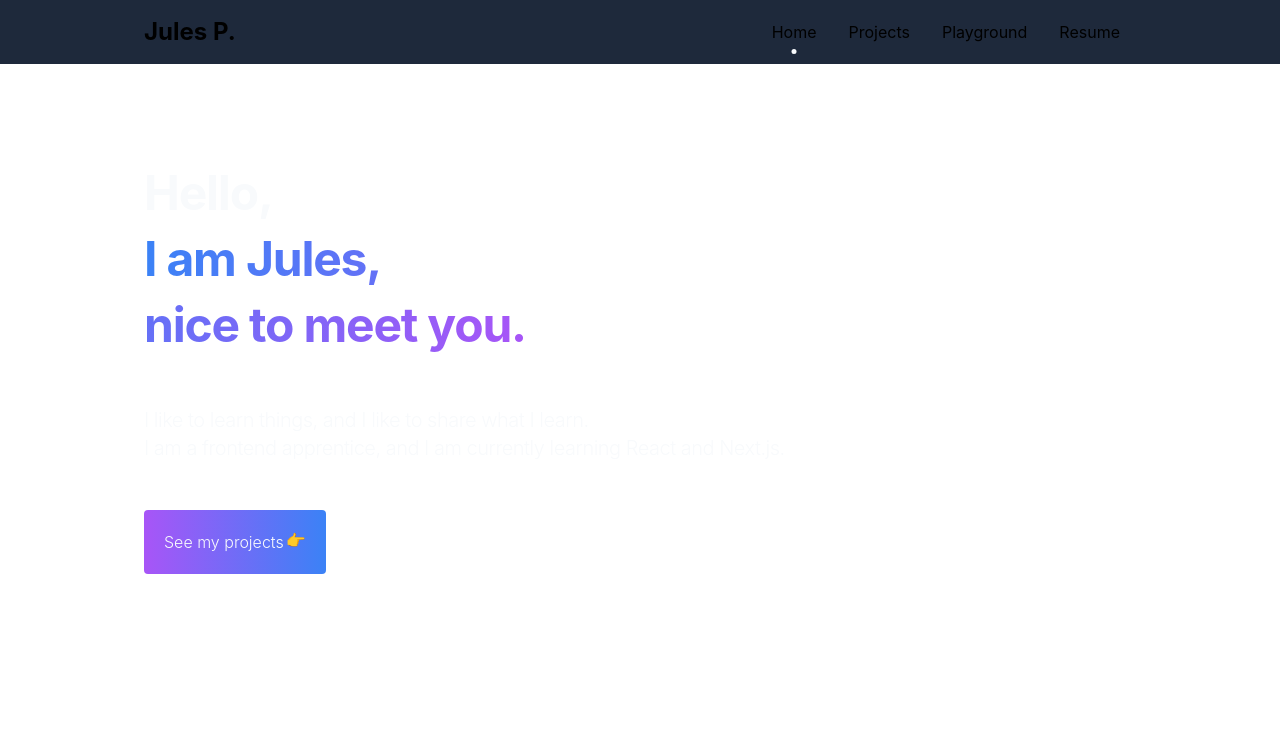
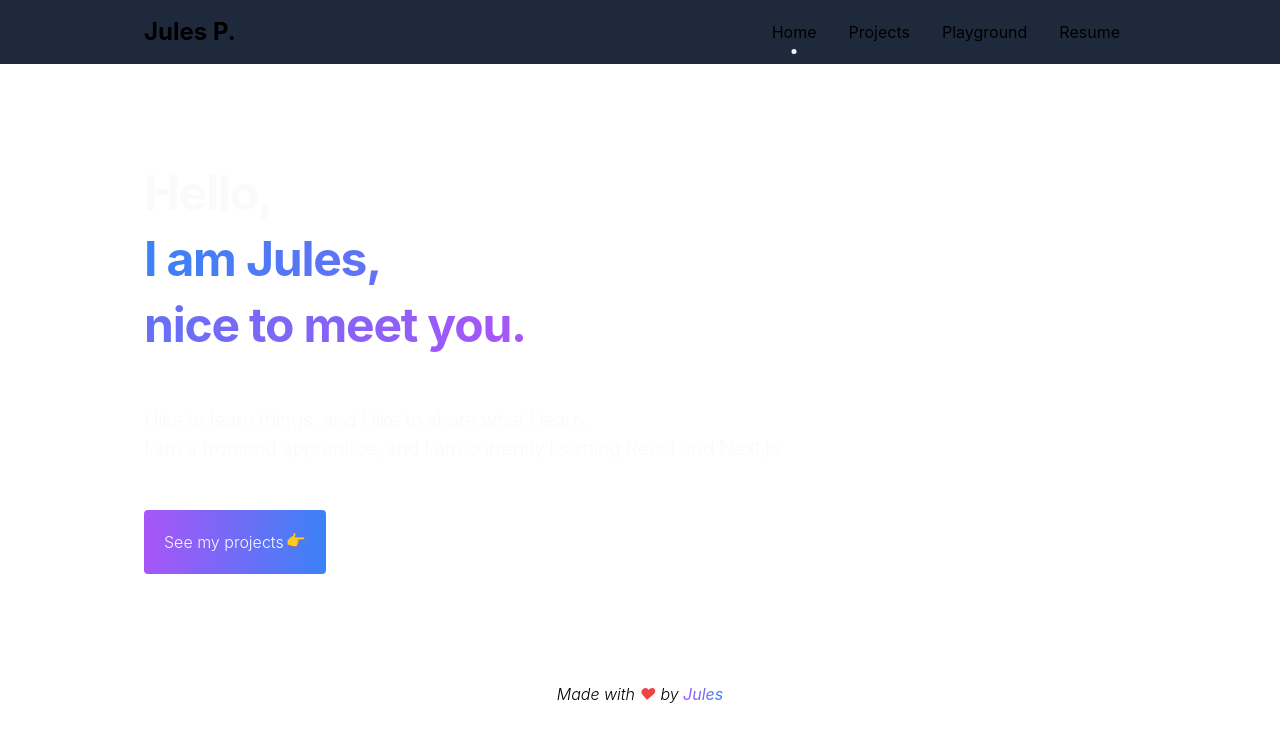
Before and after one commit to jpoissonnet/portfolio, a Next.js app: page / in a window 1280 px wide. Shown: the top 742 px of the page. Built offline with nearby package versions, Linux system fonts and the light colour scheme.

Commit message:
add footer

```diff
--- /dev/null
+++ b/app/(layout)/footer.tsx
@@ -0,0 +1,18 @@
+import React from "react";
+
+const Footer = () => {
+  return (
+    <footer className={"italic font-light text-center my-3"}>
+      Made with <span className={"text-red-500"}>❤</span> by{" "}
+      <span
+        className={
+          "font-normal bg-clip-text text-transparent bg-gradient-to-r from-purple-500 to-blue-500"
+        }
+      >
+        Jules
+      </span>
+    </footer>
+  );
+};
+
+export default Footer;
--- a/app/layout.tsx
+++ b/app/layout.tsx
@@ -1,19 +1,23 @@
 import "./globals.css";
 import NavbarTop from "./(layout)/navigation/navbar";
 import { ReactNode } from "react";
+import Footer from "./(layout)/footer";
 
 export default function RootLayout({ children }: { children: ReactNode }) {
   return (
     <html lang="fr">
-    {/*
+      {/*
         <head /> will contain the components returned by the nearest parent
         head.tsx. Find out more at https://beta.nextjs.org/docs/api-reference/file-conventions/head
       */}
-    <head />
-    <body>
-    <NavbarTop />
-    <main className={"relative z-0 max-w-screen-lg m-auto px-4"}>{children}</main>
-    </body>
+      <head />
+      <body>
+        <NavbarTop />
+        <main className={"relative z-0 max-w-screen-lg m-auto px-4"}>
+          {children}
+        </main>
+        <Footer />
+      </body>
     </html>
   );
 }
--- a/app/projects/page.tsx
+++ b/app/projects/page.tsx
@@ -10,7 +10,7 @@ const Page = async () => {
     "excerpt",
     "coverImage",
     "alt",
-    "tags"
+    "tags",
   ]);
   return (
     <>
```
